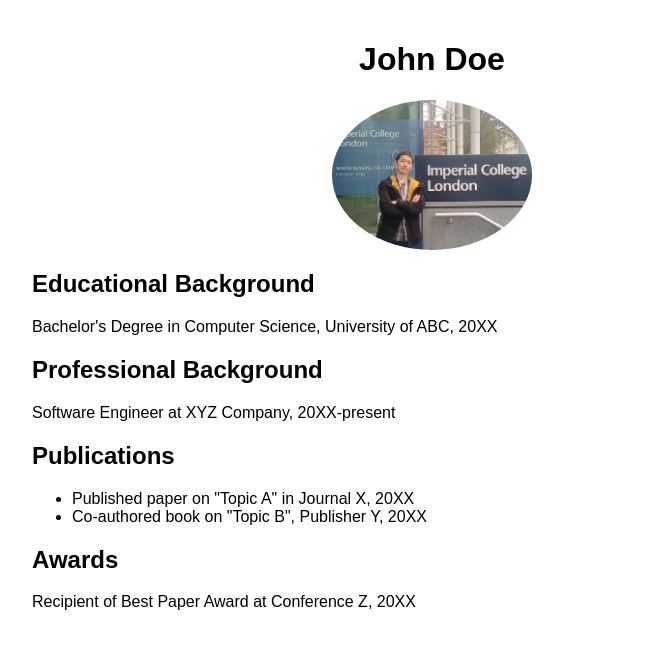
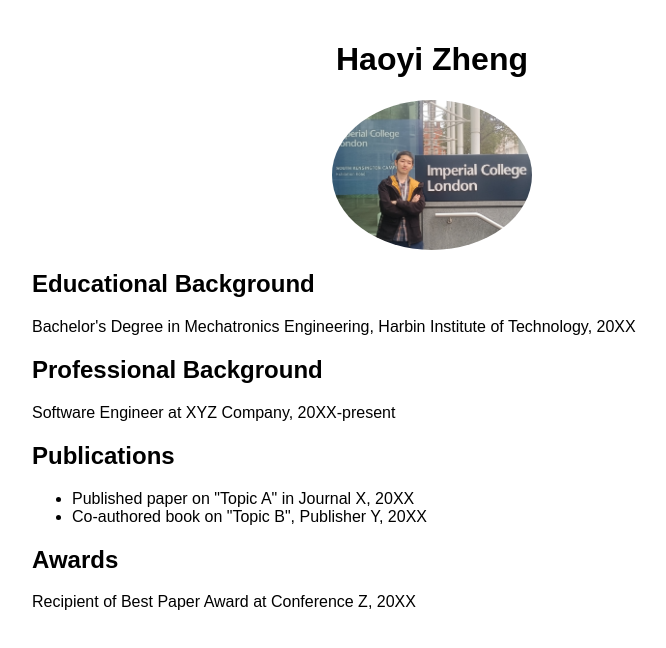
Before and after one commit to HaoyiZhengHIT/haoyizhenghit.github.io, a plain HTML site: page index.html in a window 1280 px wide. Shown: the whole page, without its empty margins (208-874 px from the left). Drawn offline with Linux system fonts and the light colour scheme.

Commit message:
Update index.html

```diff
--- a/index.html
+++ b/index.html
@@ -1,7 +1,7 @@
 <!DOCTYPE html>
 <html>
 <head>
-    <title>My Personal Website</title>
+    <title>Personal Website</title>
     <style>
         body {
             font-family: Arial, sans-serif;
@@ -25,12 +25,12 @@
     </style>
 </head>
 <body>
-    <h1>John Doe</h1>
+    <h1>Haoyi Zheng</h1>
 
-    <img src="haoyizheng.jpg" alt="John Doe">
+    <img src="haoyizheng.jpg" alt="Haoyi Zheng">
 
     <h2>Educational Background</h2>
-    <p>Bachelor's Degree in Computer Science, University of ABC, 20XX</p>
+    <p>Bachelor's Degree in Mechatronics Engineering, Harbin Institute of Technology, 20XX</p>
 
     <h2>Professional Background</h2>
     <p>Software Engineer at XYZ Company, 20XX-present</p>
```
